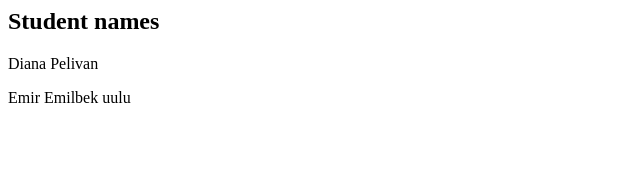
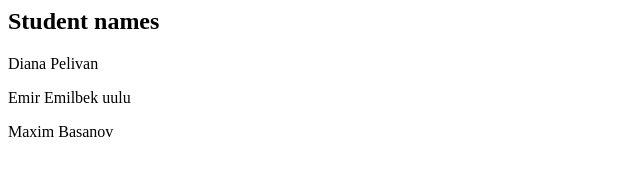
Before and after one commit to Abdur-RahmanM/MyProject, a plain HTML site: page index.html in a window 1280 px wide. Shown: the whole page, without its empty margins (0-640 px from the left). Drawn offline with Linux system fonts and the light colour scheme.

Commit message:
Added Maxim

```diff
--- a/index.html
+++ b/index.html
@@ -1,3 +1,4 @@
 <h2>Student names</h2>
 <p>Diana Pelivan</p>
 <p>Emir Emilbek uulu</p>
+<p>Maxim Basanov</p>
```
